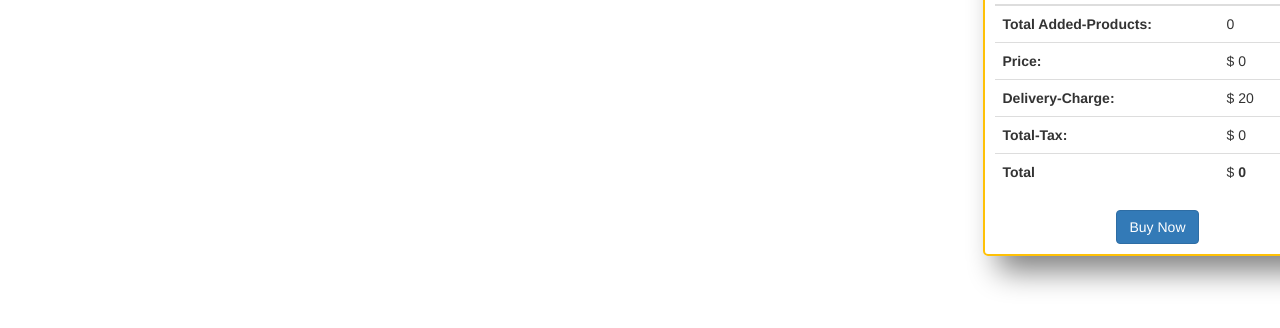
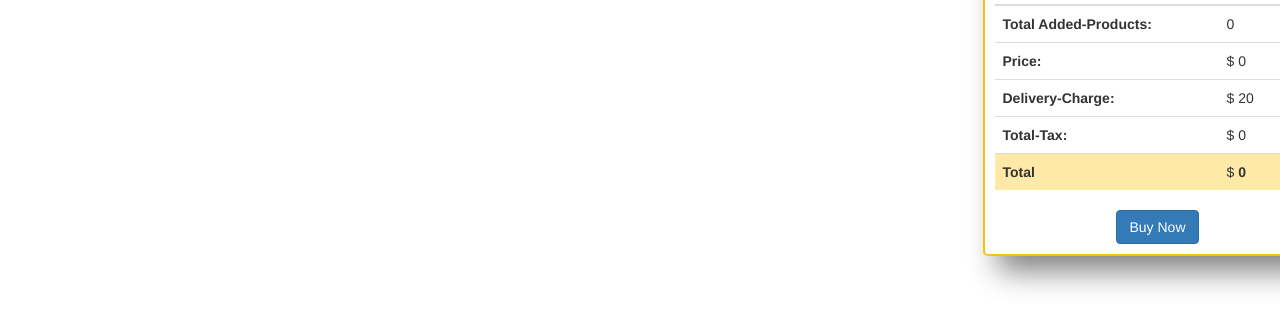
Before and after one commit to rezwan4students/debug-task, a plain HTML site: page index.html in a window 1280 px wide. Shown: the part 354-682 px from the top of the page. Drawn offline with nearby package versions, Linux system fonts and the light colour scheme; no server answers.

Commit message:
color change in html file

```diff
--- a/css/style.css
+++ b/css/style.css
@@ -123,3 +123,7 @@ padding: 10px;
 #total{
   font-weight: bold;
 }
+
+#special-row{
+  background-color:#ffc1075b ;
+}
--- a/index.html
+++ b/index.html
@@ -82,7 +82,7 @@
                 <td></td>
                 <td></td>
               </tr>
-              <tr>
+              <tr id="special-row">
                 <th scope="row">Total</th>
                 <td colspan="2">$ <span id="total">0</span></td>
                 <td></td>
```
